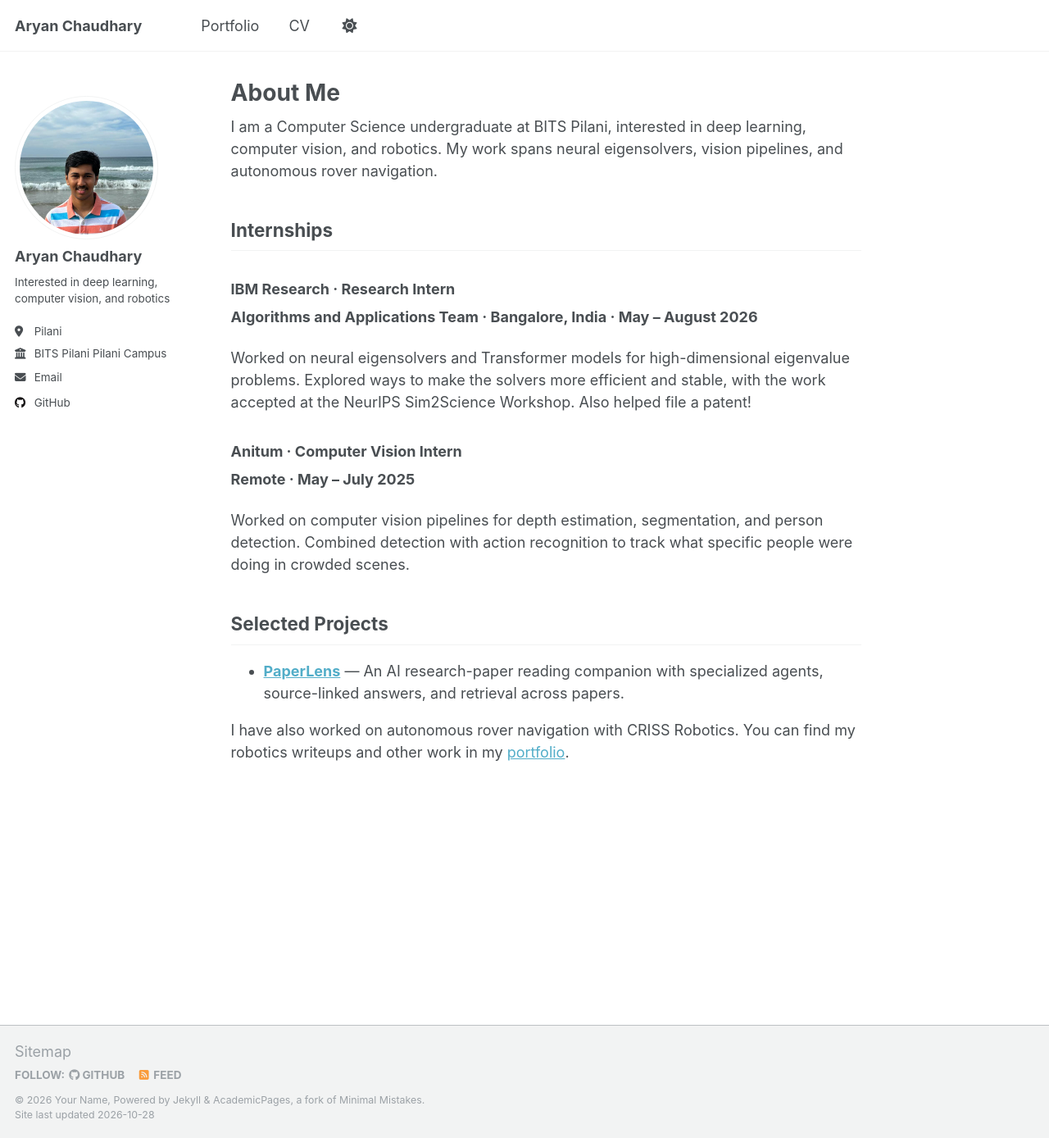
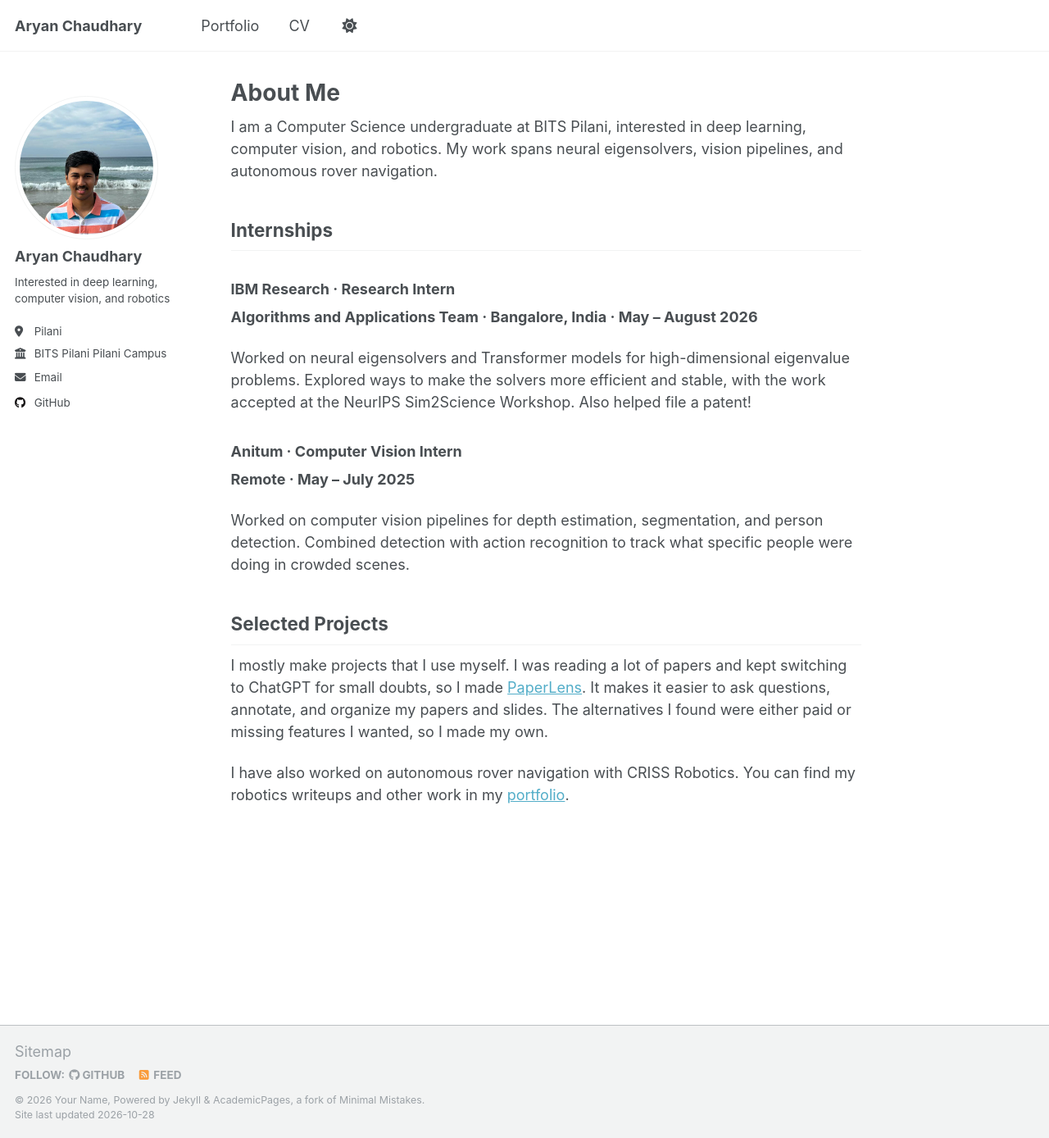
Before and after one commit to achaudhary2304/achaudhary2304.github.io, a Jekyll site: the page built from _pages/about.md, in a window 1280 px wide and 1388 px high. Shown: the whole window at 82% size. Built offline with Jekyll 4.4.1, drawn with Linux system fonts in a browser that asks for light colours; a script that is not in the unit is left out.

Commit message:
Simplify PaperLens description

```diff
--- a/_pages/about.md
+++ b/_pages/about.md
@@ -23,6 +23,6 @@ Worked on computer vision pipelines for depth estimation, segmentation, and pers
 
 ## Selected Projects
 
-- **[PaperLens]({{ '/portfolio/paperlens/' | relative_url }})** — An AI research-paper reading companion with specialized agents, source-linked answers, and retrieval across papers.
+I mostly make projects that I use myself. I was reading a lot of papers and kept switching to ChatGPT for small doubts, so I made [PaperLens](https://github.com/achaudhary2304/paperreader). It makes it easier to ask questions, annotate, and organize my papers and slides. The alternatives I found were either paid or missing features I wanted, so I made my own.
 
 I have also worked on autonomous rover navigation with CRISS Robotics. You can find my robotics writeups and other work in my [portfolio]({{ '/portfolio/' | relative_url }}).
```
Also changed, not shown: _portfolio/paperlens.md (+3 -13 lines).
